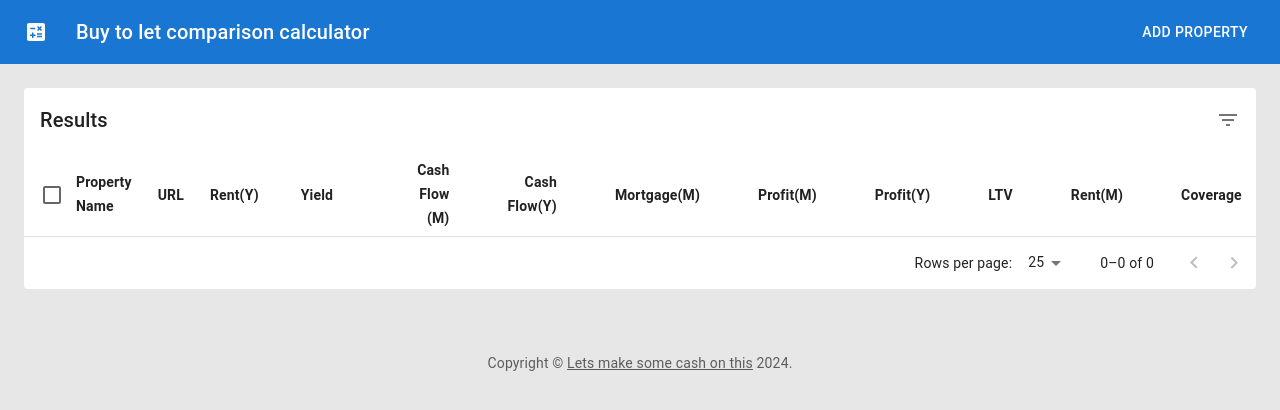
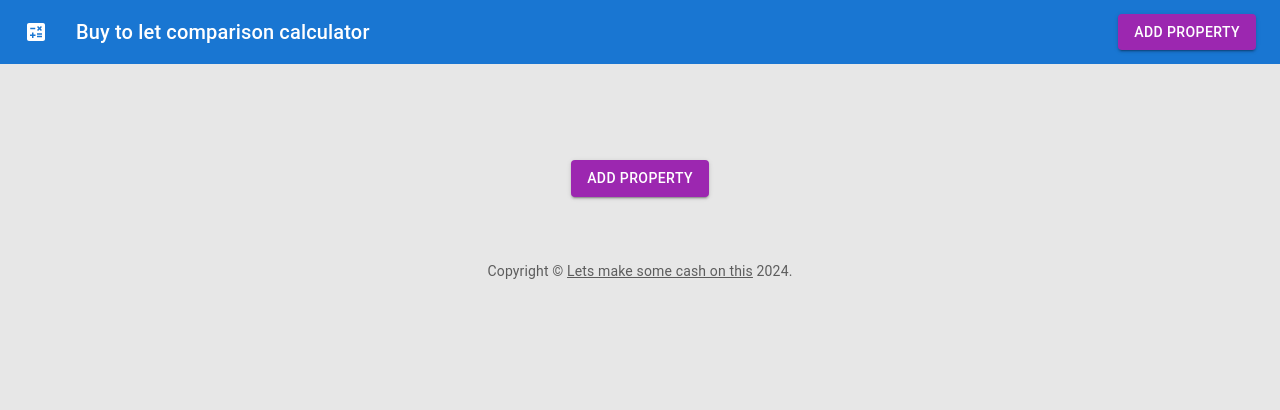
Before and after one commit to mrjoseph/buy-to-let-calculator, a React (Create React App) app: page / in a window 1280 px wide. Shown: the top 410 px of the page. Built offline with nearby package versions, Linux system fonts and the light colour scheme.

Commit message:
added home button

```diff
--- a/src/App.js
+++ b/src/App.js
@@ -262,13 +262,30 @@ export default function App() {
 
           {expandView.id ? (
             <PropertyCard property={expandView} closeView={closeView} />
-          ) : (
+          ) : results.length > 0 ? (
             <Container component="main" maxWidth="xl">
               <ResultsTable
                 results={results}
                 handleDelete={onDelete}
                 handleExpand={handleExpand}
               />
+            </Container>
+          ) : (
+            <Container
+              component="main"
+              maxWidth="xs"
+              sx={{
+                pt: 12,
+                textAlign: 'center',
+              }}
+            >
+              <Button
+                color="secondary"
+                variant="contained"
+                onClick={() => setOpen(true)}
+              >
+                Add property
+              </Button>
             </Container>
           )}
         </Box>
--- a/src/HeaderBar.jsx
+++ b/src/HeaderBar.jsx
@@ -25,7 +25,11 @@ export default function HeaderBar({ setOpen }) {
           <Typography variant="h6" component="div" sx={{ flexGrow: 1 }}>
             Buy to let comparison calculator
           </Typography>
-          <Button color="inherit" onClick={() => setOpen(true)}>
+          <Button
+            color="secondary"
+            variant="contained"
+            onClick={() => setOpen(true)}
+          >
             Add property
           </Button>
         </Toolbar>
```
